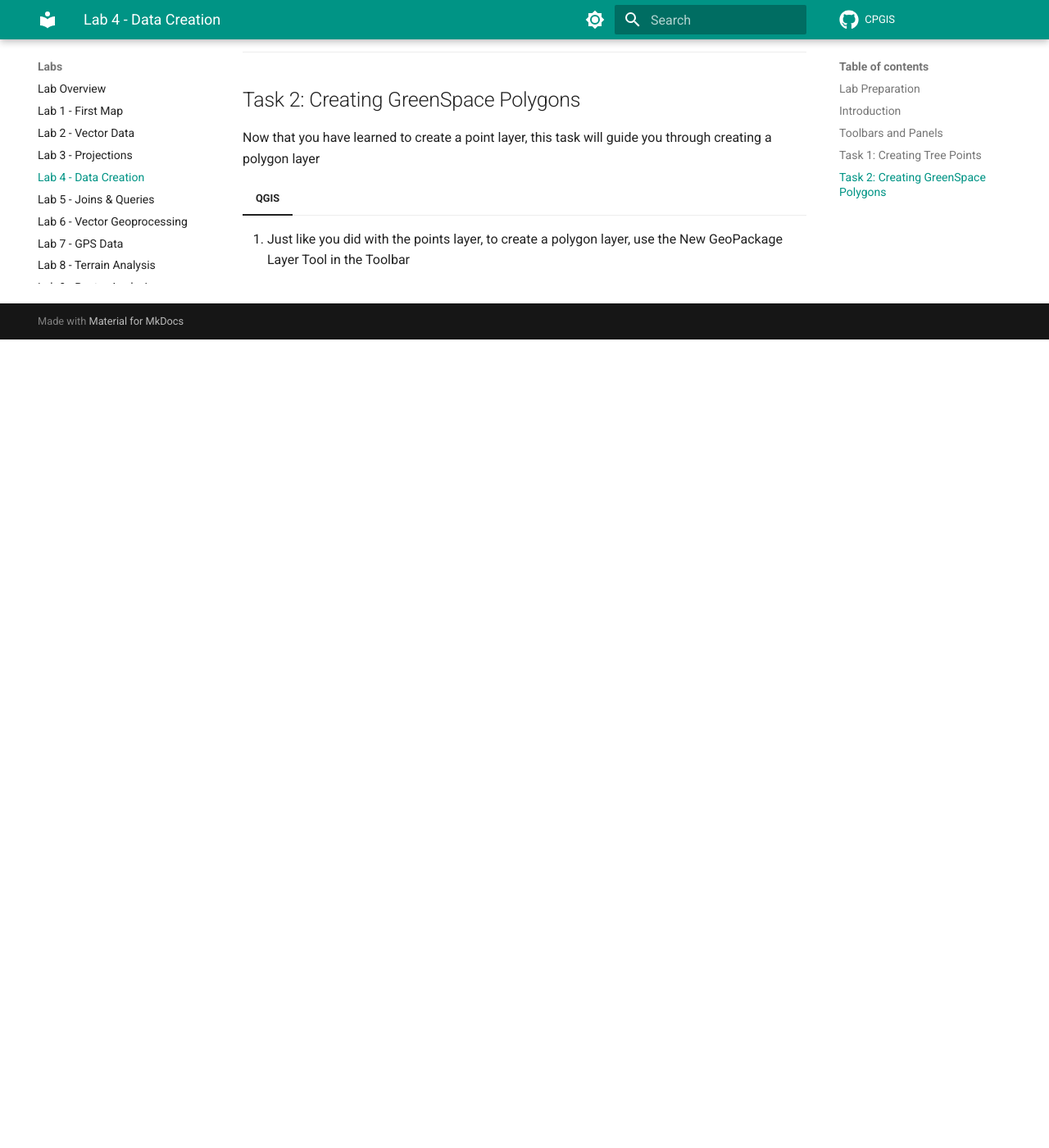
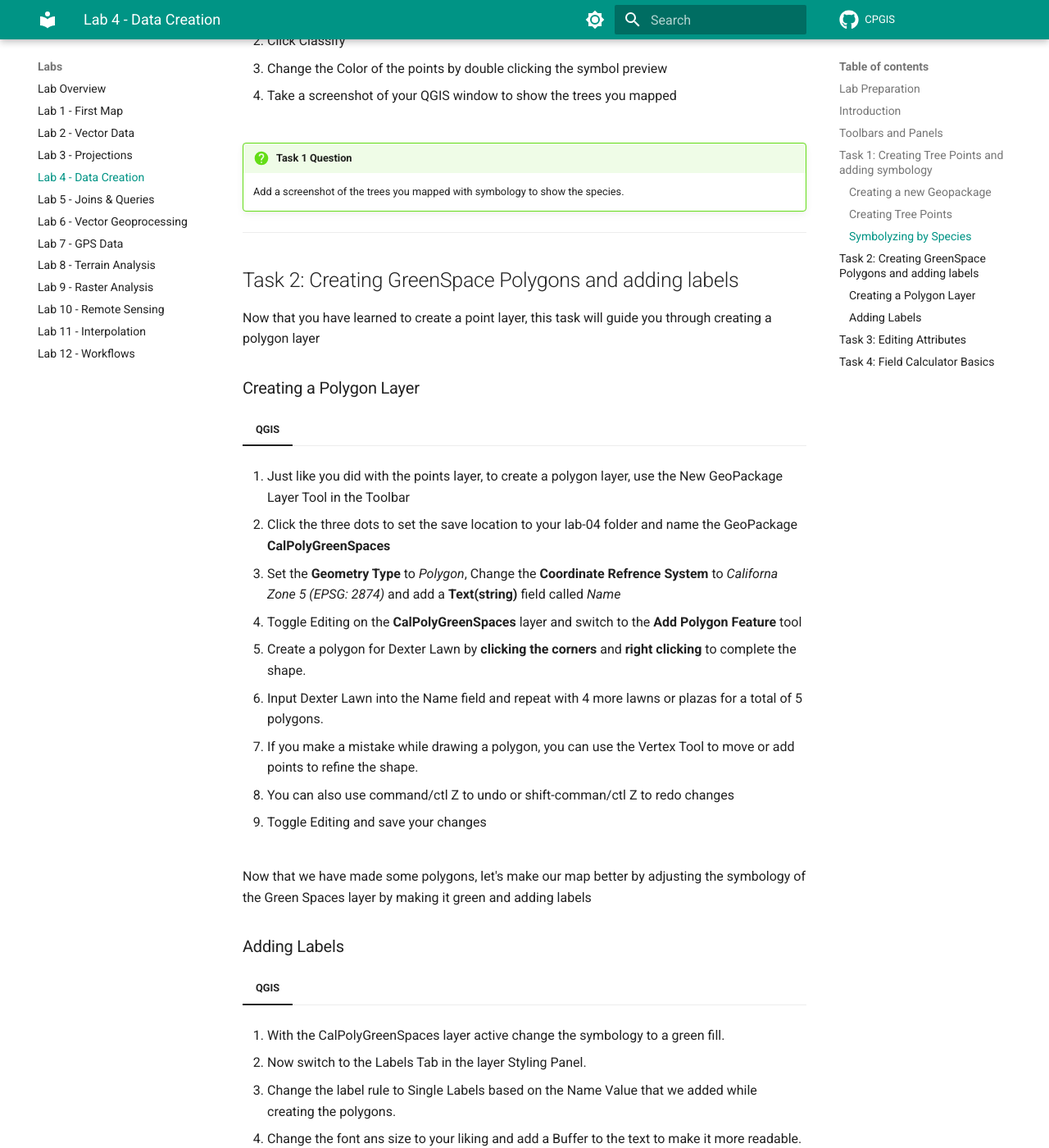
Before and after one commit to kashingtonDC/CPGIS, an MkDocs documentation site: the page built from docs/labs/lab04.md, in a window 1280 px wide and 1400 px high, scrolled down 3063 px. Shown: the whole window at 82% size. Built offline with MkDocs 1.6.1 and Material for MkDocs 9.7.7, drawn with Linux system fonts in a browser that asks for light colours; comment, search, counter and statistics services are not loaded; before the commit the page ends 3477 px from its top, so only the background shows below that; some of the changed text lies outside the part shown.

Commit message:
Created Tasks 1 and 2 for Lab Activity

```diff
--- a/docs/labs/lab04.md
+++ b/docs/labs/lab04.md
@@ -39,7 +39,7 @@ QGIS and ArcGIS each have slighlty different methods for adding and removing too
 
     1. In QGIS, only the Browser and Layers Panel are shown by default.
 
-    2. Add the Layer Styling Panel and Processing Toolbox Panel by navigating to View -> Panels in the menubar and clicking the name of those two panels.
+    2. Add the **Layer Styling Panel and Processing Toolbox Panel** by navigating to View -> Panels in the menubar and clicking the name of those two panels.
 
     3. Similarly, you can add **Toolbars** by navigating to View -> Toolbars in the menu bar
 
@@ -57,28 +57,31 @@ QGIS and ArcGIS each have slighlty different methods for adding and removing too
 
 ---
 
-## Task 1: Creating Tree Points
+## Task 1: Creating Tree Points and adding symbology
 
 You won't always be able to find spatial data for your GIS projects, either because it hasn't been published publicly or because it has never been made. In this activity, you will learn to create your trees layer for an area of Cal Poly's Campus.
 
+### Creating a new Geopackage
+
 === "QGIS"
 
-    1. Add the **ESRI Satellite** basemap to your project using the NextGIS QuickMapServices plugin [Installing QuickMapServices](../getting-started/software-setup.md#installing-qgis-plugins)
+    1. Add the **Google Hybrid** basemap to your project using the NextGIS QuickMapServices plugin [Installing QuickMapServices](../getting-started/software-setup.md#installing-qgis-plugins)
 
     2. Zoom to Cal Poly by either finding Cal Poly visually in the basemap or by typing "> Cal Poly" into the Search Bar in the bottom left
 
-    3. Click New Geopackage Layer in the toolbar to create the points layer to store our tree points
+    3. Click New Geopackage Layer in the toolbar to create the points layer to store our tree points.
 
-    4. Click the three dots to Set the save location to your lab 4 folder and name the file **CalPolyTrees**
+    4. Click the three dots to Set the save location to your lab 4 folder and name the file **CalPolyTrees**.
 
     5. Set the Geometry Type to Point and keep the CRS as the Default (EPSG:4326 - WGS 84)
 
-    4. Create a Text(string) field to input the tree species
+    4. Create a Text(string) field called Species and leave the maximum length blank.
 
-    5. Click **OK** to create the new layer
+    5. Click **OK** to create the new layer.
 
 === "ArcGIS"
 
+### Creating Tree Points
 
 After making the geopackage or Feature Layer for your GIS software, we will use the digitizing tools in GIS to create points for the trees that are in the Satellite imagery. As you create trees, use the prompt to add a species classification to each tree.
 
@@ -90,19 +93,23 @@ After making the geopackage or Feature Layer for your GIS software, we will use
 
     3. With editing enabled, you can add features with the Add Point Feature tool.
 
-    4. With the tool active, scroll on your mousewheel or trackpad to zoom in or out on your map canvas.
+    4. With the tool active, scroll on your mousewheel or trackpad to zoom in to **Dexter Lawn** on your map Canvas.
 
     5. Click the location of a tree to create a tree point.
 
     6. A popup will appear prompting you to fill in the fields, add a species category to the Species field such as Palm, Pine, or Deciduous, and leave **fid** as *Autogenerate*. (make a best guess of what species they are)
 
-    7. Repeat step 6 until you have 10 trees. If you need to pan around your canvas, **hold the spacebar** or c**lick in on the mouse wheel** and **move your mouse** to temporarily activate the Pan tool.
+    7. Repeat step 6 until you have 10 trees. If you need to pan around your canvas, **hold the spacebar** or **click in on the mouse wheel** and **move your mouse** to temporarily activate the Pan tool.
+
+    8. Click the pencil icon to toggle editing and save the new points you added
 
 Now that you have created points for trees, let's add symbology to make a map that can show the species of the trees you mapped
 
+### Symbolyzing by Species
+
 === "QGIS"
 
-    1. With the CalPolyTrees layer active use the layer styling Panel to switch the symbology to Categorized based on the Species Value.
+    1. With the CalPolyTrees layer active use the **Layer Styling Panel** to switch the symbology to Categorized based on the Species Value.
 
     2. Click Classify
 
@@ -117,10 +124,62 @@ Now that you have created points for trees, let's add symbology to make a map th
 
 ---
 
-## Task 2: Creating GreenSpace Polygons
+## Task 2: Creating GreenSpace Polygons and adding labels
 
 Now that you have learned to create a point layer, this task will guide you through creating a polygon layer
+
+### Creating a Polygon Layer
 
 === "QGIS"
 
     1. Just like you did with the points layer, to create a polygon layer, use the New GeoPackage Layer Tool in the Toolbar
+
+    2. Click the three dots to set the save location to your lab-04 folder and name the GeoPackage **CalPolyGreenSpaces**
+
+    3. Set the **Geometry Type** to *Polygon*, Change the **Coordinate Refrence System** to *Californa Zone 5 (EPSG: 2874)* and add a **Text(string)** field called *Name*
+
+    4. Toggle Editing on the **CalPolyGreenSpaces** layer and switch to the **Add Polygon Feature** tool
+
+    5. Create a polygon for Dexter Lawn by **clicking the corners** and **right clicking** to complete the shape.
+
+    6. Input Dexter Lawn into the Name field and repeat with 4 more lawns or plazas for a total of 5 polygons.
+
+    7. If you make a mistake while drawing a polygon, you can use the Vertex Tool to move or add points to refine the shape.
+
+    8. You can also use command/ctl Z to undo or shift-comman/ctl Z to redo changes
+
+    8. Toggle Editing and save your changes
+
+
+Now that we have made some polygons, let's make our map better by adjusting the symbology of the Green Spaces layer by making it green and adding labels
+
+### Adding Labels
+
+=== "QGIS"
+
+    1. With the CalPolyGreenSpaces layer active change the symbology to a green fill.
+
+    2. Now switch to the Labels Tab in the layer Styling Panel.
+
+    3. Change the label rule to Single Labels based on the Name Value that we added while creating the polygons.
+
+    4. Change the font ans size to your liking and add a Buffer to the text to make it more readable.
+
+    5. There are a multitude of other settings in the Label Properties, that you can explore in the [QGIS Documentation](https://docs.qgis.org/3.44/en/docs/user_manual/style_library/label_settings.html) or in other online tutuorials
+
+    6. For this activity, let's reduce the duplicate labels for Dexter Lawn by Navigating to the Placement Tab in the Label Properties and checking the **Avoid Duplicate Labels** Setting
+
+!!! Question "Task 1 Question"
+
+    Add a screenshot of the Green Spaces that you mapped and added name labels to.
+
+---
+
+## Task 3: Editing Attributes
+
+Sometimes you wil make mistakes when
+
+
+---
+
+## Task 4: Field Calculator Basics
```
